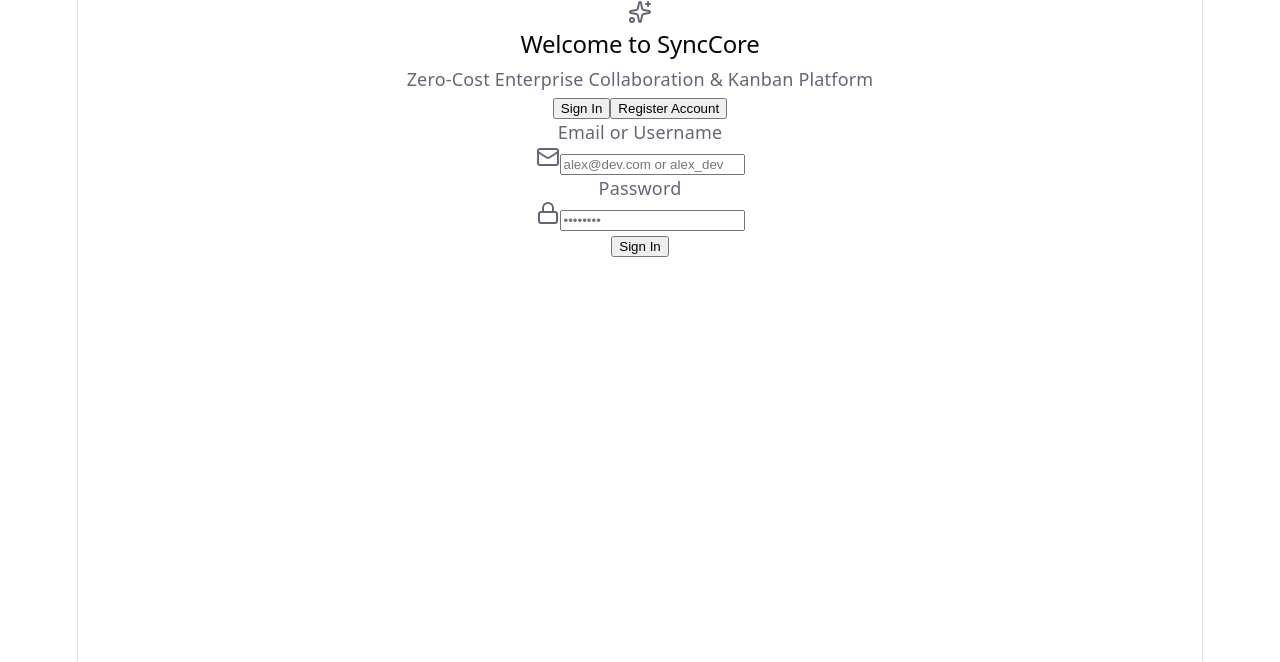
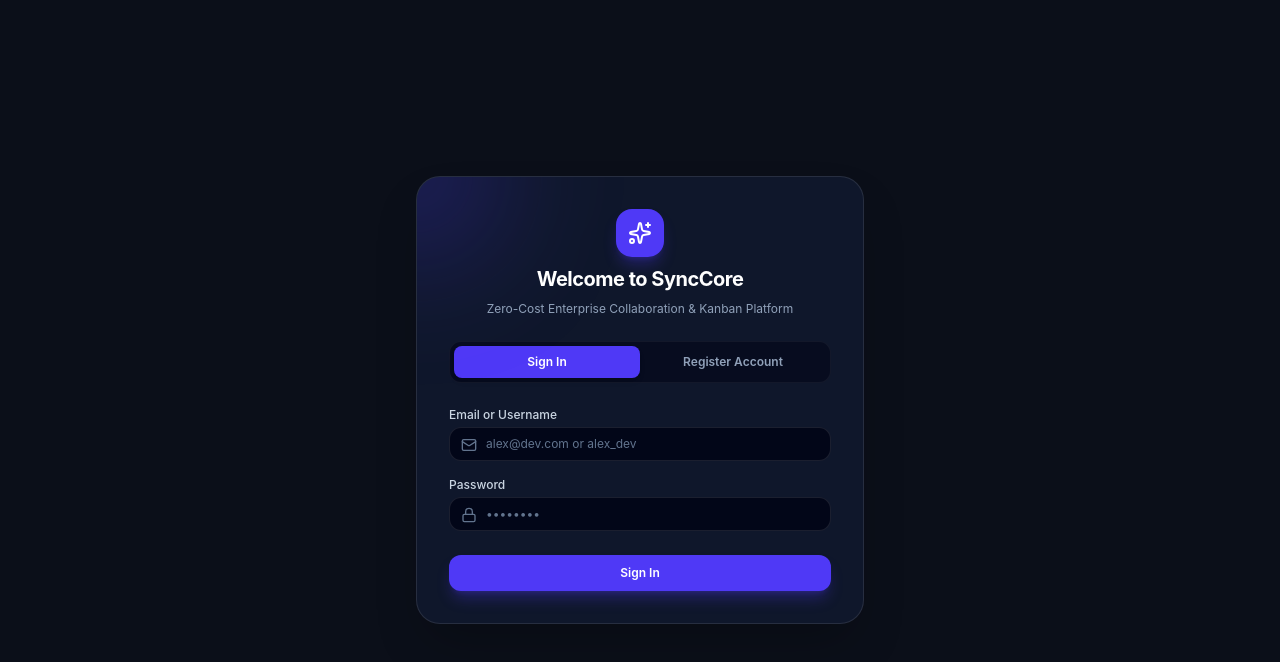
Before and after one commit to pranjalgupta0280/SyncCore, a React (Vite) app in the folder client/: page / in a window 1280 px wide. Shown: the top 662 px of the page. Built offline with nearby package versions, Linux system fonts and the light colour scheme.

Commit message:
feat: initialize global CSS with Tailwind directives, theme variables, and glassmorphism utilities

```diff
--- a/client/src/index.css
+++ b/client/src/index.css
@@ -1,111 +1,54 @@
-:root {
-  --text: #6b6375;
-  --text-h: #08060d;
-  --bg: #fff;
-  --border: #e5e4e7;
-  --code-bg: #f4f3ec;
-  --accent: #aa3bff;
-  --accent-bg: rgba(170, 59, 255, 0.1);
-  --accent-border: rgba(170, 59, 255, 0.5);
-  --social-bg: rgba(244, 243, 236, 0.5);
-  --shadow:
-    rgba(0, 0, 0, 0.1) 0 10px 15px -3px, rgba(0, 0, 0, 0.05) 0 4px 6px -2px;
+@import "tailwindcss";
 
-  --sans: system-ui, 'Segoe UI', Roboto, sans-serif;
-  --heading: system-ui, 'Segoe UI', Roboto, sans-serif;
-  --mono: ui-monospace, Consolas, monospace;
+@layer base {
+  :root {
+    --bg-main: #0b0f19;
+    --bg-surface: #111827;
+    --bg-card: #1f2937;
+    --accent: #6366f1;
+    --accent-hover: #4f46e5;
+  }
 
-  font: 18px/145% var(--sans);
-  letter-spacing: 0.18px;
-  color-scheme: light dark;
-  color: var(--text);
-  background: var(--bg);
-  font-synthesis: none;
-  text-rendering: optimizeLegibility;
-  -webkit-font-smoothing: antialiased;
-  -moz-osx-font-smoothing: grayscale;
-
-  @media (max-width: 1024px) {
-    font-size: 16px;
+  body {
+    background-color: var(--bg-main);
+    color: #f8fafc;
+    font-family: 'Inter', system-ui, -apple-system, sans-serif;
+    margin: 0;
+    padding: 0;
+    overflow-x: hidden;
   }
 }
 
-@media (prefers-color-scheme: dark) {
-  :root {
-    --text: #9ca3af;
-    --text-h: #f3f4f6;
-    --bg: #16171d;
-    --border: #2e303a;
-    --code-bg: #1f2028;
-    --accent: #c084fc;
-    --accent-bg: rgba(192, 132, 252, 0.15);
-    --accent-border: rgba(192, 132, 252, 0.5);
-    --social-bg: rgba(47, 48, 58, 0.5);
-    --shadow:
-      rgba(0, 0, 0, 0.4) 0 10px 15px -3px, rgba(0, 0, 0, 0.25) 0 4px 6px -2px;
-  }
-
-  #social .button-icon {
-    filter: invert(1) brightness(2);
-  }
+/* Custom Scrollbars */
+::-webkit-scrollbar {
+  width: 6px;
+  height: 6px;
 }
 
-body {
-  margin: 0;
+::-webkit-scrollbar-track {
+  background: #0b0f19;
 }
 
-#root {
-  width: 1126px;
-  max-width: 100%;
-  margin: 0 auto;
-  text-align: center;
-  border-inline: 1px solid var(--border);
-  min-height: 100svh;
-  display: flex;
-  flex-direction: column;
-  box-sizing: border-box;
+::-webkit-scrollbar-thumb {
+  background: #1f2937;
+  border-radius: 9999px;
 }
 
-h1,
-h2 {
-  font-family: var(--heading);
-  font-weight: 500;
-  color: var(--text-h);
+::-webkit-scrollbar-thumb:hover {
+  background: #374151;
 }
 
-h1 {
-  font-size: 56px;
-  letter-spacing: -1.68px;
-  margin: 32px 0;
-  @media (max-width: 1024px) {
-    font-size: 36px;
-    margin: 20px 0;
-  }
-}
-h2 {
-  font-size: 24px;
-  line-height: 118%;
-  letter-spacing: -0.24px;
-  margin: 0 0 8px;
-  @media (max-width: 1024px) {
-    font-size: 20px;
-  }
-}
-p {
-  margin: 0;
+/* Glassmorphism utilities */
+.glass-panel {
+  background: rgba(17, 24, 39, 0.75);
+  backdrop-filter: blur(12px);
+  -webkit-backdrop-filter: blur(12px);
+  border: 1px solid rgba(255, 255, 255, 0.08);
 }
 
-code,
-.counter {
-  font-family: var(--mono);
-  display: inline-flex;
-  border-radius: 4px;
-  color: var(--text-h);
+.glass-card {
+  background: rgba(31, 41, 55, 0.6);
+  backdrop-filter: blur(8px);
+  -webkit-backdrop-filter: blur(8px);
+  border: 1px solid rgba(255, 255, 255, 0.05);
 }
-
-code {
-  font-size: 15px;
-  line-height: 135%;
-  padding: 4px 8px;
-  background: var(--code-bg);
-}
```
